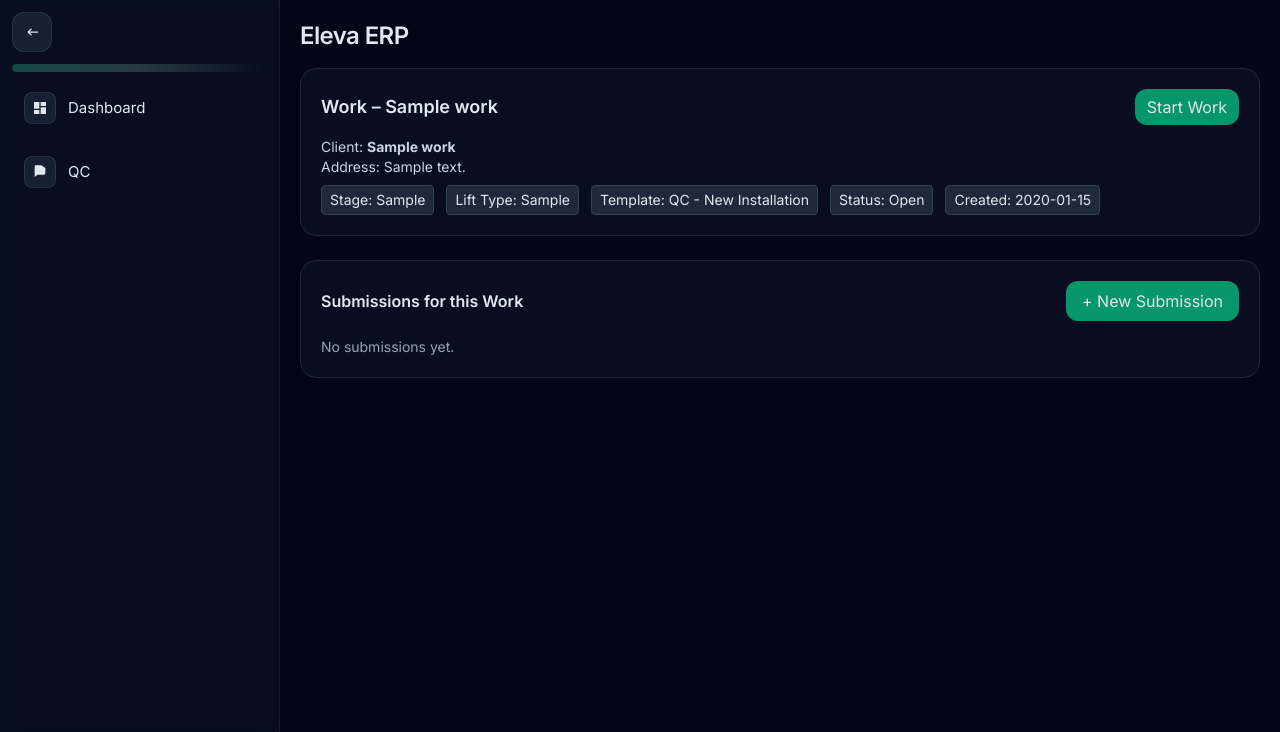
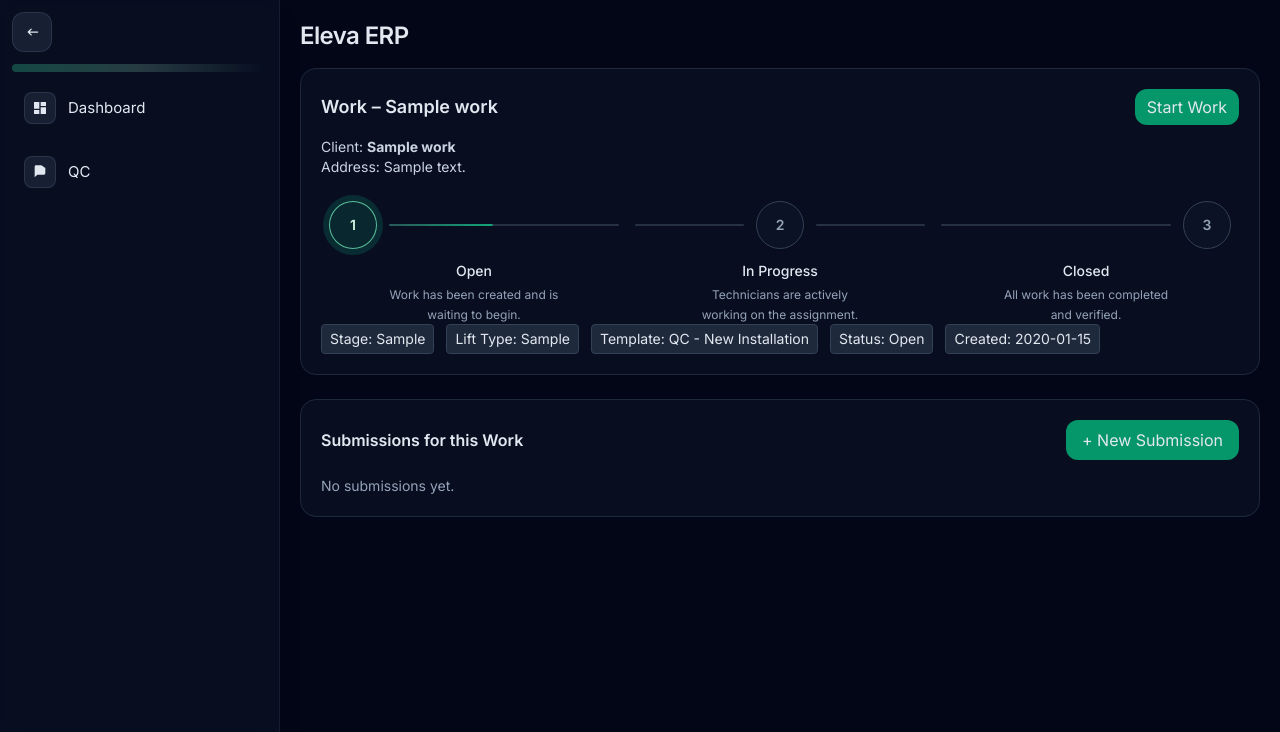
Before and after one commit to bhooko/eleva_erp_starter, a Flask app: page /qc/work/1 in a window 1280 px wide. Shown: the part 67-799 px from the top of the page. Run offline with Flask 3, Linux system fonts and the light colour scheme; a user stored in the database is signed in; tables that the repository leaves empty hold one stand-in row (values such as "Sample post"); some libraries are stand-ins or nearby versions.

Commit message:
Add animated status timeline to work detail view

```diff
--- a/templates/base.html
+++ b/templates/base.html
@@ -36,6 +36,49 @@
       white-space: nowrap; margin-left: 8px; font-size: 12px; opacity: 0; pointer-events: none;
       transition: opacity 150ms ease, transform 150ms ease;
       border: 1px solid rgba(148,163,184,0.2);
+    }
+
+    .status-timeline { animation: fadeInUp 280ms ease both; }
+    .status-node {
+      transition: transform 180ms ease, box-shadow 220ms ease, border-color 220ms ease, background-color 220ms ease;
+      will-change: transform, box-shadow;
+    }
+    .status-node:hover { transform: translateY(-3px); }
+    .status-node.is-current { animation: statusPulse 2400ms ease-in-out infinite; }
+
+    .status-connector {
+      overflow: hidden;
+      border-radius: 999px;
+      background: rgba(71,85,105,0.5);
+    }
+    .status-connector-fill {
+      width: 100%;
+      height: 100%;
+      background: linear-gradient(90deg, rgba(52,211,153,0.25), rgba(16,185,129,0.85));
+      transform-origin: left center;
+      opacity: 0;
+    }
+    .status-connector-fill.is-active { animation: connectorGrow 520ms ease forwards; }
+    .status-connector-fill.is-partial { animation: connectorPartial 520ms ease forwards; }
+
+    @keyframes statusPulse {
+      0%, 100% { box-shadow: 0 0 0 0 rgba(16,185,129,0.35); }
+      50% { box-shadow: 0 0 0 12px rgba(16,185,129,0); }
+    }
+
+    @keyframes connectorGrow {
+      from { transform: scaleX(0); opacity: 0; }
+      to { transform: scaleX(1); opacity: 1; }
+    }
+
+    @keyframes connectorPartial {
+      from { transform: scaleX(0); opacity: 0; }
+      to { transform: scaleX(0.45); opacity: 1; }
+    }
+
+    @keyframes fadeInUp {
+      from { opacity: 0; transform: translateY(6px); }
+      to { opacity: 1; transform: translateY(0); }
     }
   </style>
 </head>
--- a/templates/qc_work_detail.html
+++ b/templates/qc_work_detail.html
@@ -27,6 +27,67 @@
       Client: <strong>{{ work.client_name or '—' }}</strong> <br>
       Address: {{ work.address or '—' }}
     </p>
+
+    {% set status_order = {'Open': 0, 'In Progress': 1, 'Closed': 2} %}
+    {% set statuses = [
+      {'key': 'Open', 'title': 'Open', 'description': 'Work has been created and is waiting to begin.'},
+      {'key': 'In Progress', 'title': 'In Progress', 'description': 'Technicians are actively working on the assignment.'},
+      {'key': 'Closed', 'title': 'Closed', 'description': 'All work has been completed and verified.'},
+    ] %}
+    {% set current_position = status_order.get(work.status, -1) %}
+
+    <div class="status-timeline mt-6">
+      <div class="flex items-start">
+        {% for step in statuses %}
+          {% set step_index = status_order.get(step.key, loop.index0) %}
+          {% set state = 'pending' %}
+          {% if current_position > step_index %}
+            {% set state = 'complete' %}
+          {% elif current_position == step_index %}
+            {% set state = 'current' %}
+          {% endif %}
+          <div class="flex-1 px-2">
+            <div class="flex items-center">
+              {% if not loop.first %}
+                <div class="status-connector flex-1 h-0.5 mr-3">
+                  {% if current_position >= step_index %}
+                    <div class="status-connector-fill is-active"></div>
+                  {% endif %}
+                </div>
+              {% endif %}
+
+              <div class="status-node {{ 'is-current' if state == 'current' else '' }} flex h-12 w-12 items-center justify-center rounded-full border text-sm font-semibold shadow-sm
+                {{ 'bg-emerald-500/90 border-emerald-200 text-white shadow-emerald-500/20' if state == 'complete' else '' }}
+                {{ 'bg-emerald-500/15 border-emerald-300/80 text-emerald-100 shadow-emerald-500/30' if state == 'current' else '' }}
+                {{ 'bg-slate-900/60 border-slate-700 text-slate-400' if state == 'pending' else '' }}
+              ">
+                {% if state == 'complete' %}
+                  <svg xmlns="http://www.w3.org/2000/svg" viewBox="0 0 24 24" fill="none" stroke="currentColor" stroke-width="2" class="h-5 w-5">
+                    <path stroke-linecap="round" stroke-linejoin="round" d="M5 13l4 4L19 7" />
+                  </svg>
+                {% else %}
+                  <span>{{ step_index + 1 }}</span>
+                {% endif %}
+              </div>
+
+              {% if not loop.last %}
+                <div class="status-connector flex-1 h-0.5 ml-3">
+                  {% if current_position > step_index %}
+                    <div class="status-connector-fill is-active"></div>
+                  {% elif current_position == step_index %}
+                    <div class="status-connector-fill is-partial"></div>
+                  {% endif %}
+                </div>
+              {% endif %}
+            </div>
+            <div class="mt-3 text-center space-y-1">
+              <p class="text-sm font-medium text-slate-200">{{ step.title }}</p>
+              <p class="text-xs text-slate-400 leading-relaxed max-w-[180px] mx-auto">{{ step.description }}</p>
+            </div>
+          </div>
+        {% endfor %}
+      </div>
+    </div>
 
     <div class="flex flex-wrap items-center gap-3 text-sm">
       <span class="px-2 py-1 rounded bg-slate-800 border border-slate-700">Stage: {{ work.stage or work.template.stage or '—' }}</span>
```
